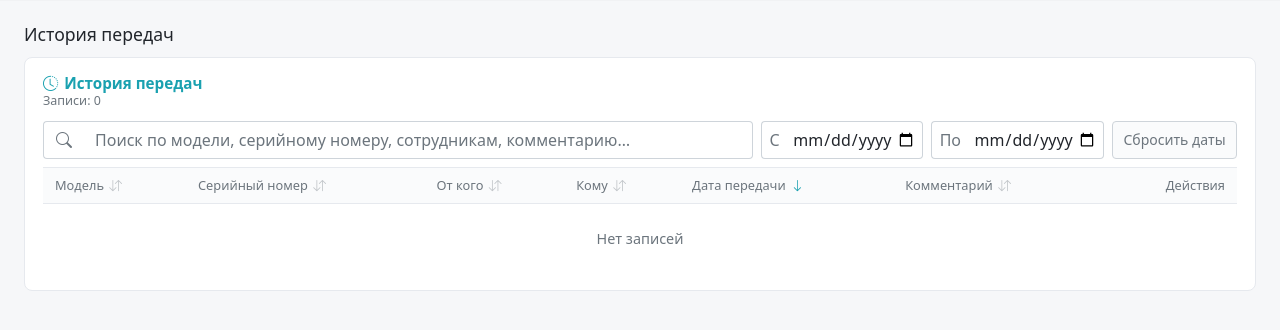
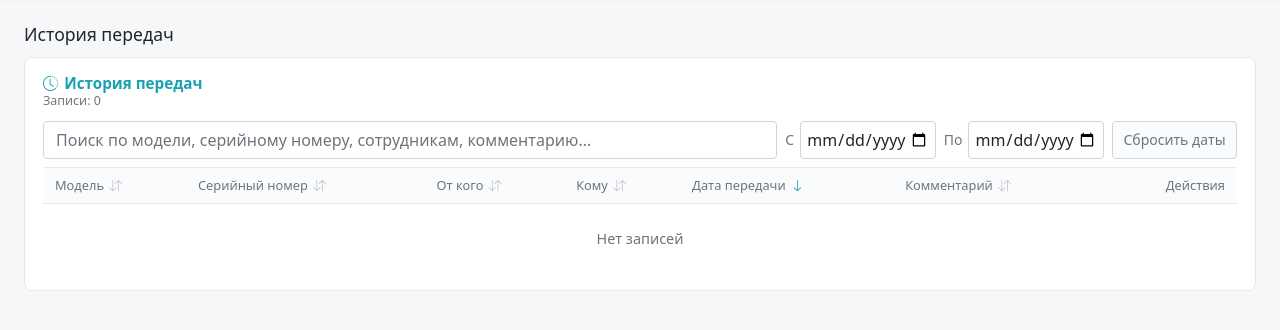
Before and after one commit to rsherstnev/TokenPortal, a CodeIgniter app: page /database/transfer_history in a window 1280 px wide. Shown: the part 59-389 px from the top of the page. Run offline with CodeIgniter, Linux system fonts and the light colour scheme; data comes from the database, SQL or seed files in the repository; data that the repository does not hold is empty.

Commit message:
UI FIX 2

```diff
--- a/application/views/transfer_history/index.php
+++ b/application/views/transfer_history/index.php
@@ -10,32 +10,19 @@
             </div>
             <div class="transfer-history-filters mb-2">
                 <div class="transfer-history-filters-search">
-                    <div class="input-group search-input-group">
-                        <div class="input-group-prepend">
-                            <span class="input-group-text border-right-0"><i class="bi bi-search"></i></span>
-                        </div>
-                        <input type="text" class="form-control search-input border-left-0" id="transfer-history-search"
-                               placeholder="Поиск по модели, серийному номеру, сотрудникам, комментарию…">
-                    </div>
+                    <input type="text" class="form-control search-input" id="transfer-history-search"
+                           placeholder="Поиск по модели, серийному номеру, сотрудникам, комментарию…">
                 </div>
                 <div class="transfer-history-filters-dates">
                     <div class="transfer-history-filters-date">
-                        <div class="input-group search-input-group">
-                            <div class="input-group-prepend">
-                                <span class="input-group-text border-right-0">С</span>
-                            </div>
-                            <input type="date" class="form-control search-input border-left-0" id="transfer-history-date-from"
-                                   title="Начало периода" aria-label="Начало периода">
-                        </div>
+                        <span class="transfer-history-date-label">С</span>
+                        <input type="date" class="form-control search-input" id="transfer-history-date-from"
+                               title="Начало периода" aria-label="Начало периода">
                     </div>
                     <div class="transfer-history-filters-date">
-                        <div class="input-group search-input-group">
-                            <div class="input-group-prepend">
-                                <span class="input-group-text border-right-0">По</span>
-                            </div>
-                            <input type="date" class="form-control search-input border-left-0" id="transfer-history-date-to"
-                                   title="Конец периода" aria-label="Конец периода">
-                        </div>
+                        <span class="transfer-history-date-label">По</span>
+                        <input type="date" class="form-control search-input" id="transfer-history-date-to"
+                               title="Конец периода" aria-label="Конец периода">
                     </div>
                     <button type="button" class="btn btn-light transfer-history-reset-dates" id="transfer-history-reset-dates">
                         Сбросить даты
--- a/assets/css/app.css
+++ b/assets/css/app.css
@@ -359,23 +359,6 @@ html, body {
 
 .search-input { background-color: var(--skzi-input-bg); color: var(--skzi-text); border-color: var(--skzi-input-border); }
 
-.search-input-group .input-group-text {
-    background-color: var(--skzi-input-bg);
-    border-color: var(--skzi-input-border);
-    color: var(--skzi-muted);
-}
-.search-input-group .search-input:focus {
-    border-color: var(--skzi-primary);
-    box-shadow: none;
-}
-.search-input-group:focus-within .input-group-text {
-    border-color: var(--skzi-primary);
-}
-.search-input-group:focus-within .search-input {
-    border-color: var(--skzi-primary);
-    box-shadow: 0 0 0 0.15rem var(--skzi-primary-focus-ring);
-}
-
 .transfer-history-filters {
     display: flex;
     flex-wrap: nowrap;
@@ -387,7 +370,6 @@ html, body {
     flex: 1 1 0;
     min-width: 0;
 }
-.transfer-history-filters-search .input-group,
 .transfer-history-filters-search .form-control {
     min-width: 0;
 }
@@ -416,13 +398,15 @@ html, body {
 }
 .transfer-history-filters-date {
     flex: 0 0 auto;
+    display: flex;
+    align-items: center;
+    gap: 0.35rem;
 }
-.transfer-history-filters-date .input-group {
-    width: auto;
-}
-.transfer-history-filters-date .input-group-text {
-    padding-left: 0.5rem;
-    padding-right: 0.5rem;
+.transfer-history-date-label {
+    flex: 0 0 auto;
+    color: var(--skzi-muted);
+    font-size: 0.875rem;
+    white-space: nowrap;
 }
 .transfer-history-filters-date input[type="date"].form-control {
     width: 8.5rem;
```
Also changed, not shown: application/views/statistics/index.php (+2 -7 lines).
